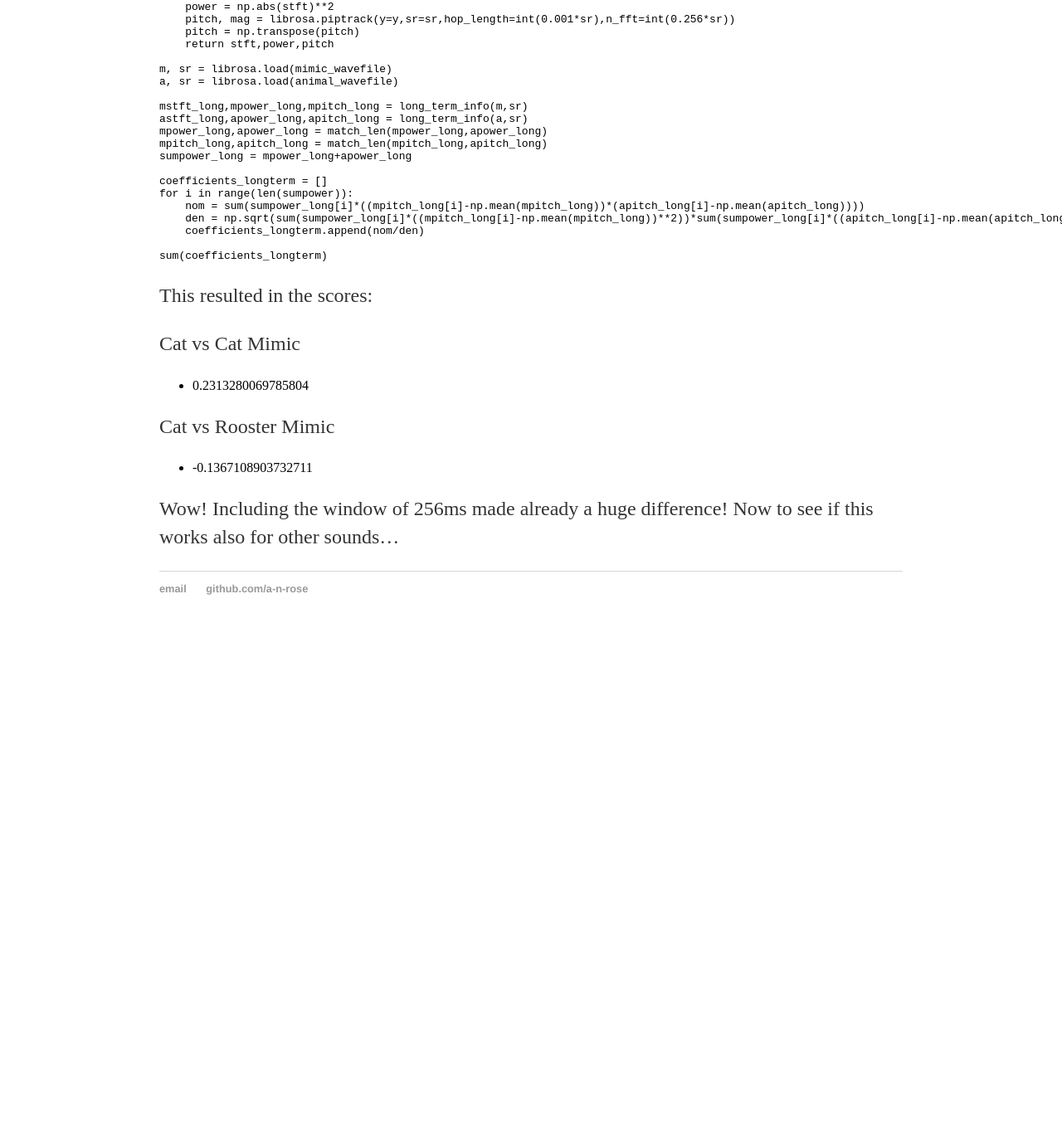
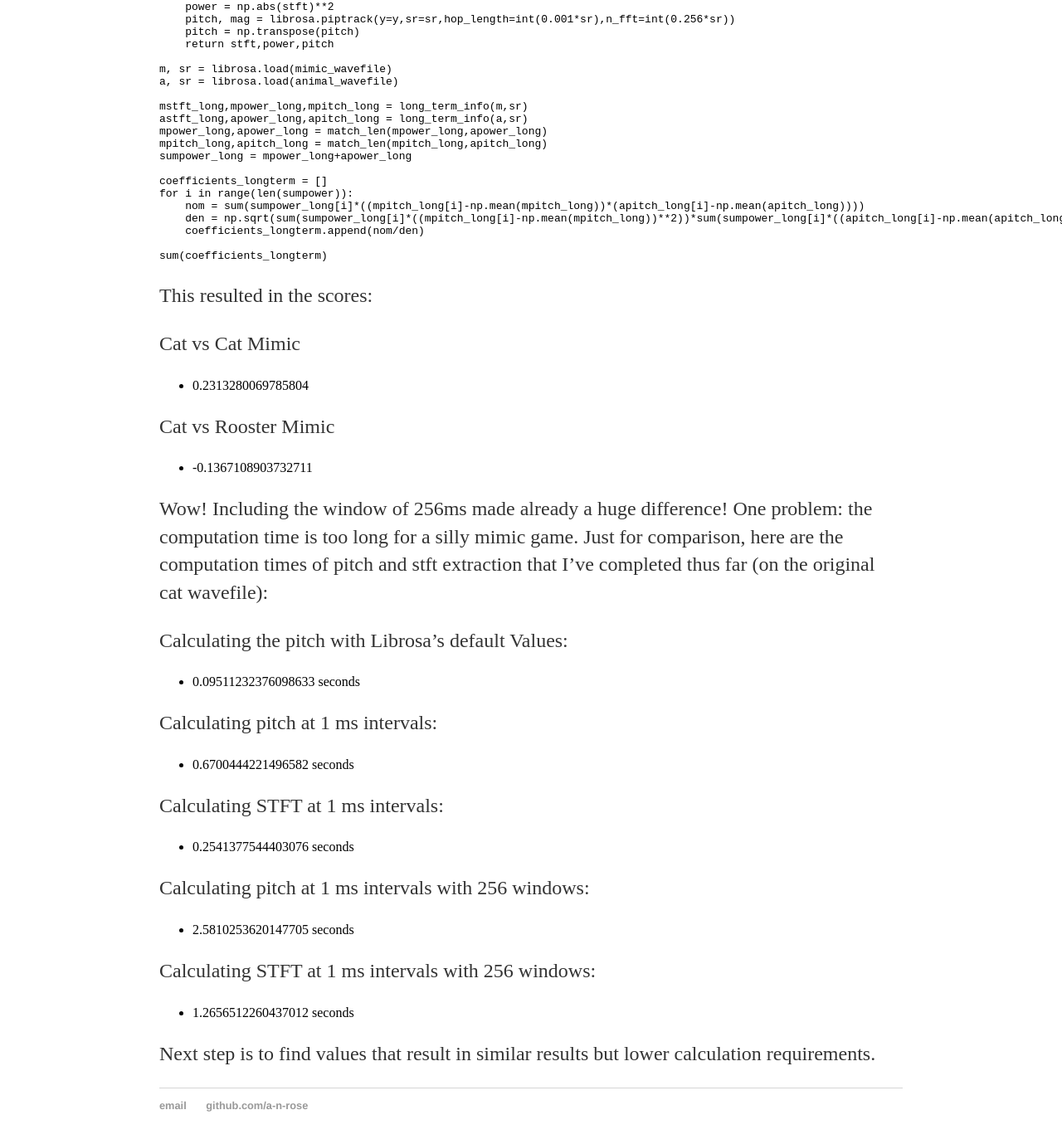
Before and after one commit to a-n-rose/a-n-rose.github.io, a Jekyll site: the page built from _posts/2018-08-29-comparing-prosody.md, in a window 1280 px wide and 1400 px high, scrolled down 4095 px. Shown: the top 1379 px of the window at 83% size. Built offline with Jekyll 4.4.1, drawn with Linux system fonts in a browser that asks for light colours; before the commit the page ends 4872 px from its top, so only the background shows below that.

Commit message:
compared processing times

```diff
--- a/_posts/2018-08-29-comparing-prosody.md
+++ b/_posts/2018-08-29-comparing-prosody.md
@@ -141,4 +141,22 @@ Cat vs Cat Mimic
 Cat vs Rooster Mimic
 * -0.1367108903732711
 
-Wow! Including the window of 256ms made already a huge difference! Now to see if this works also for other sounds...
+Wow! Including the window of 256ms made already a huge difference! One problem: the computation time is too long for a silly mimic game. Just for comparison, here are the computation times of pitch and stft extraction that I've completed thus far (on the original cat wavefile):
+
+
+Calculating the pitch with Librosa's default Values:
+* 0.09511232376098633 seconds
+
+Calculating pitch at 1 ms intervals:
+* 0.6700444221496582 seconds
+
+Calculating STFT at 1 ms intervals:
+* 0.2541377544403076 seconds
+
+Calculating pitch at 1 ms intervals with 256 windows:
+* 2.5810253620147705 seconds
+
+Calculating STFT at 1 ms intervals with 256 windows:
+* 1.2656512260437012 seconds
+
+Next step is to find values that result in similar results but lower calculation requirements.
```
